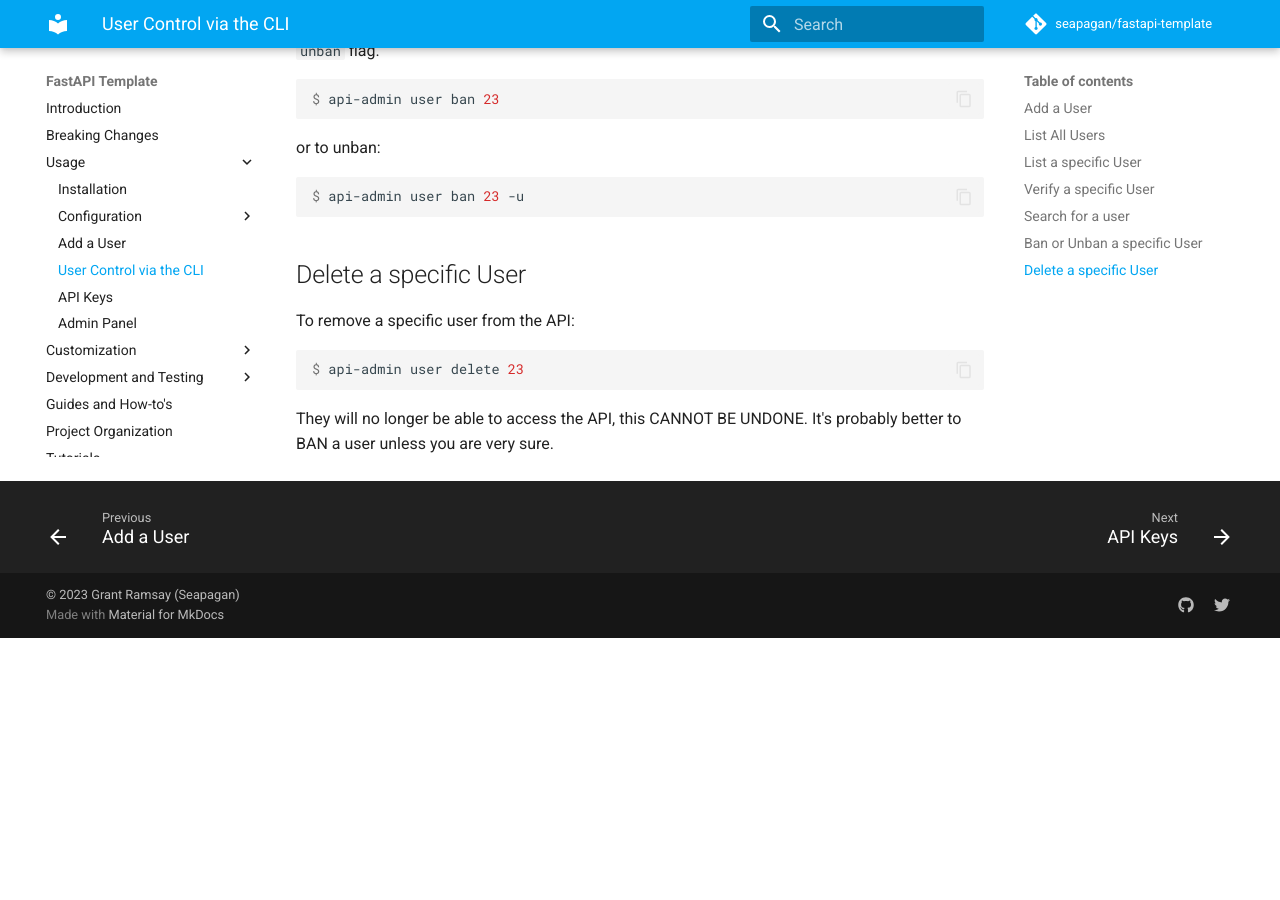
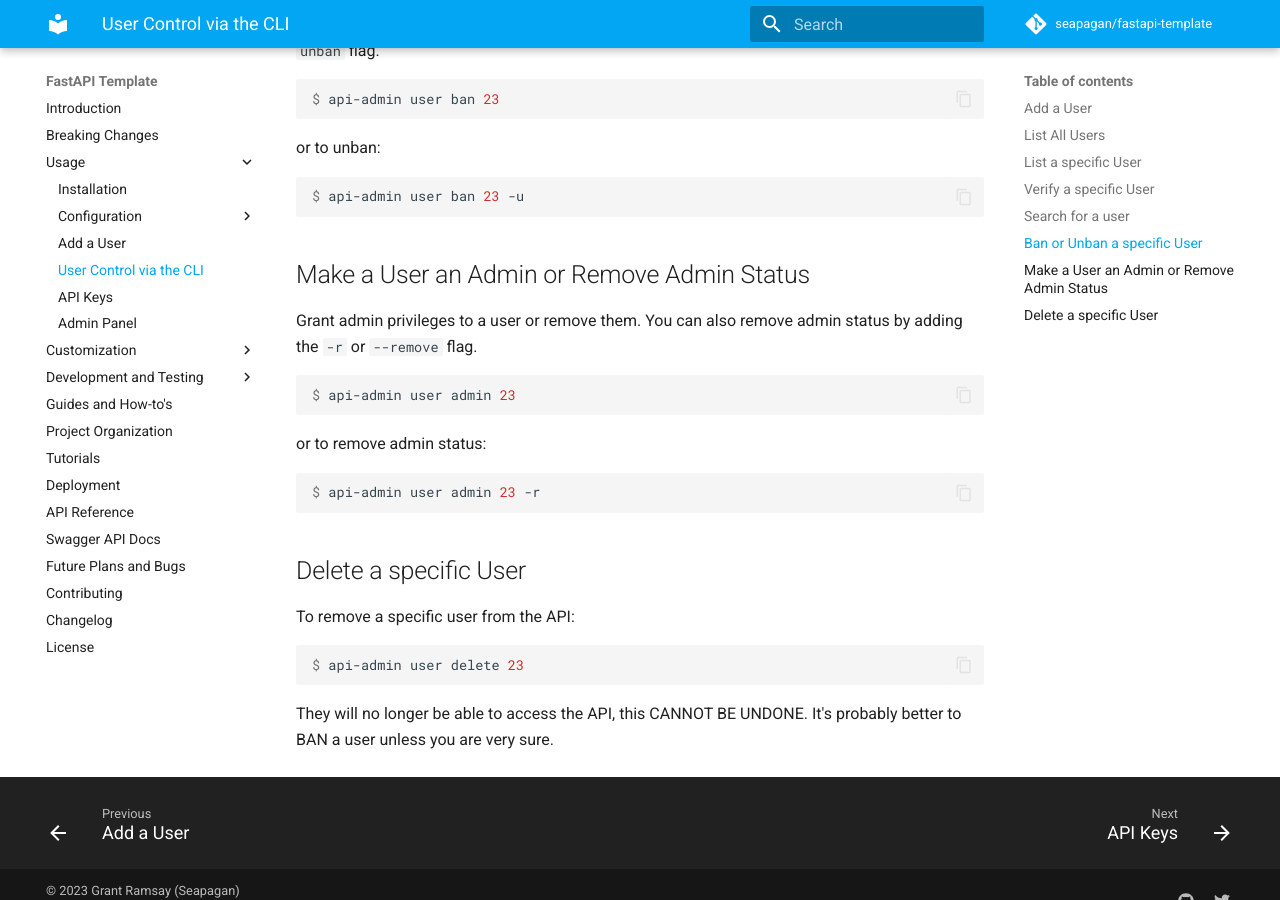
Before and after one commit to seapagan/fastapi-template, an MkDocs documentation site: the page built from docs/usage/user-control.md, in a window 1280 px wide and 900 px high, scrolled down 1448 px. Built offline with MkDocs 1.6.1 and Material for MkDocs 9.7.7, drawn with Linux system fonts in a browser that asks for light colours; comment, search, counter and statistics services are not loaded; before the commit the page ends 2086 px from its top, so only the background shows below that; some of the changed text lies outside the part shown.

Commit message:
document the new admin cli command
Signed-off-by: Grant Ramsay <seapagan@gmail.com>

````diff
--- a/docs/usage/user-control.md
+++ b/docs/usage/user-control.md
@@ -72,6 +72,20 @@
 $ api-admin user ban 23 -u
 ```
 
+## Make a User an Admin or Remove Admin Status
+
+Grant admin privileges to a user or remove them. You can also remove admin status by adding the `-r` or `--remove` flag.
+
+```console
+$ api-admin user admin 23
+```
+
+or to remove admin status:
+
+```console
+$ api-admin user admin 23 -r
+```
+
 ## Delete a specific User
 
 To remove a specific user from the API:
````
Also changed, not shown: other parts of docs/usage/user-control.md (+1 -1 lines).
